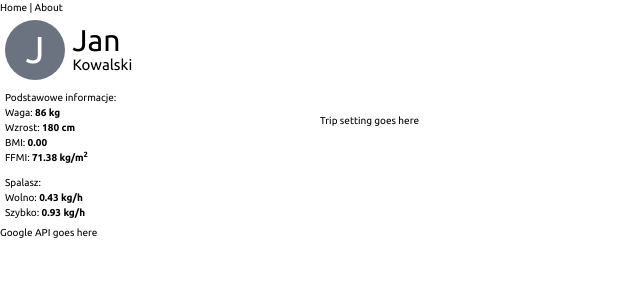
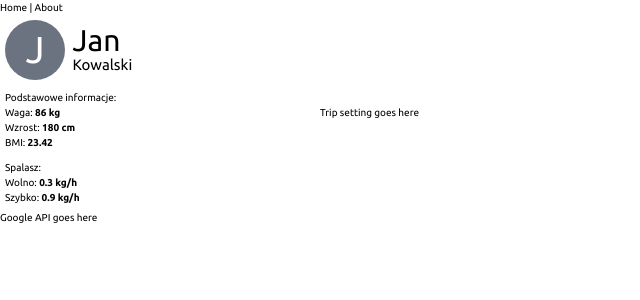
Before and after one commit to KrolMateusz/praktyki1, a Vue app: page / in a window 1280 px wide. Shown: the top 300 px of the page, without its empty margins (0-640 px from the left). Built offline with nearby package versions, Linux system fonts and the light colour scheme.

Commit message:
changed FFMI to not required, changed imports, deleted static units and need to add store from modal to get units

```diff
--- a/src/components/common/Profile.vue
+++ b/src/components/common/Profile.vue
@@ -27,49 +27,32 @@
         <p class="font-medium text-5xl break-all">
           {{ name }}
         </p>
-        <p class="text-2xl break-all">{{ surname }}</p>
+        <p class="text-2xl break-all">{{ lastname }}</p>
       </div>
     </div>
-    <div class="flex flex-col p-2">
-      <p class="">Podstawowe informacje:</p>
-      <p>
-        Waga: <span class="font-semibold">{{ weight }} kg</span>
-      </p>
-      <p>
-        Wzrost: <span class="font-semibold">{{ height }} cm</span>
-      </p>
-      <p>
-        BMI: <span class="font-semibold">{{ getBMI }}</span>
-      </p>
-      <p>
-        FFMI:
-        <span class="font-semibold">{{ getFFMI }} kg/m<sup>2</sup></span>
-      </p>
-    </div>
-    <div class="infoContainer p-2">
-      <p class="">Spalasz:</p>
-      <p>
-        Wolno: <span class="font-semibold">{{ getLowTemp }} kg/h</span>
-      </p>
-      <p>
-        Szybko: <span class="font-semibold">{{ getFastTemp }} kg/h</span>
-      </p>
-    </div>
+    <UserStats
+      :weight="weight"
+      :height="height"
+      :BMI="BMI"
+      :FFMI="FFMI"
+      :lowTempo="lowTempo"
+      :fastTempo="fastTempo"
+    />
   </div>
 </template>
 
 <script>
-import { computed } from "vue";
-import Avatar from "./Avatar.vue";
+import Avatar from "@/components/common/Avatar.vue";
+import UserStats from "@/components/common/UserStats.vue";
 
 export default {
-  components: { Avatar },
+  components: { Avatar, UserStats },
   props: {
     name: {
       String,
       required: true,
     },
-    surname: {
+    lastname: {
       String,
       required: true,
     },
@@ -81,37 +64,29 @@ export default {
       Number,
       required: true,
     },
-    lowtemp: {
+    BMI: {
       Number,
       required: true,
     },
-    fasttemp: {
+    FFMI: {
+      Number,
+      default: "",
+    },
+    lowTempo: {
+      Number,
+      required: true,
+    },
+    fastTempo: {
       Number,
       required: true,
     },
   },
-  extend: {
-    wordBreak: ["hover", "focus"],
-  },
-  setup(props) {
-    const getName = computed(() => props.name.capitalize);
-    const getBMI = computed(() =>
-      (props.weight / Math.pow(props.height, 2)).toFixed(2)
-    );
-    const getFFMI = computed(() => (props.weight * 0.83).toFixed(2));
-    const getLowTemp = computed(() => (props.weight * 0.005).toFixed(2));
-    const getFastTemp = computed(() => (props.weight * 0.005 + 0.5).toFixed(2));
-
+  setup() {
     function buttonFunction() {
       console.log("Add modal here...");
     }
 
     return {
-      getName,
-      getBMI,
-      getFFMI,
-      getLowTemp,
-      getFastTemp,
       buttonFunction,
     };
   },
--- /dev/null
+++ b/src/components/common/UserStats.vue
@@ -0,0 +1,70 @@
+<template>
+  <div class="flex flex-col p-2">
+    <p class="">Podstawowe informacje:</p>
+    <p>
+      Waga: <span class="font-semibold">{{ weight }} {{ weightUnit }}</span>
+    </p>
+    <p>
+      Wzrost: <span class="font-semibold">{{ height }} {{ heightUnit }}</span>
+    </p>
+    <p>
+      BMI: <span class="font-semibold">{{ BMI }}</span>
+    </p>
+    <p v-if="FFMI">
+      FFMI:
+      <span v-if="FFMI" class="font-semibold"
+        >{{ FFMI }} {{ weightUnit }}<sup>2</sup></span
+      >
+    </p>
+  </div>
+  <div class="infoContainer p-2">
+    <p class="">Spalasz:</p>
+    <p>
+      Wolno:
+      <span class="font-semibold">{{ lowTempo }} {{ weightUnit }}/h</span>
+    </p>
+    <p>
+      Szybko:
+      <span class="font-semibold">{{ fastTempo }} {{ weightUnit }}/h</span>
+    </p>
+  </div>
+</template>
+
+<script>
+import { ref } from "vue";
+export default {
+  props: {
+    weight: {
+      Number,
+      required: true,
+    },
+    height: {
+      Number,
+      required: true,
+    },
+    BMI: {
+      Number,
+      required: true,
+    },
+    FFMI: {
+      Number,
+      default: "",
+    },
+    lowTempo: {
+      Number,
+      required: true,
+    },
+    fastTempo: {
+      Number,
+      required: true,
+    },
+  },
+  setup() {
+    //Jednostki będą zaciągane z modala, czekam na merge do deva, zebym mogł zaciagnac
+    const weightUnit = ref("kg");
+    const heightUnit = ref("cm");
+
+    return { weightUnit, heightUnit };
+  },
+};
+</script>
--- a/src/components/home/Home.vue
+++ b/src/components/home/Home.vue
@@ -4,9 +4,13 @@
       <Profile
         class="col-span-3"
         :name="name"
-        :surname="surname"
+        :lastname="lastname"
         :weight="weight"
         :height="height"
+        :BMI="BMI"
+        :FFMI="FFMI"
+        :lowTempo="lowTempo"
+        :fastTempo="fastTempo"
       />
       <div>Trip setting goes here</div>
     </div>
@@ -15,9 +19,8 @@
 </template>
 
 <script>
-// @ is an alias to /src
-import GoogleMaps from "../googleMaps/GoogleMaps.vue";
-import Profile from "../common/Profile.vue";
+import GoogleMaps from "@/components/googleMaps/GoogleMaps.vue";
+import Profile from "@/components/common/Profile.vue";
 import { ref } from "vue";
 
 export default {
@@ -28,11 +31,15 @@ export default {
   },
   setup() {
     const name = ref("Jan");
-    const surname = ref("Kowalski");
+    const lastname = ref("Kowalski");
     const weight = ref(86);
     const height = ref(180);
+    const BMI = ref(23.42);
+    const FFMI = ref();
+    const lowTempo = ref(0.3);
+    const fastTempo = ref(0.9);
 
-    return { name, surname, weight, height };
+    return { name, lastname, weight, height, BMI, FFMI, lowTempo, fastTempo };
   },
 };
 </script>
```
